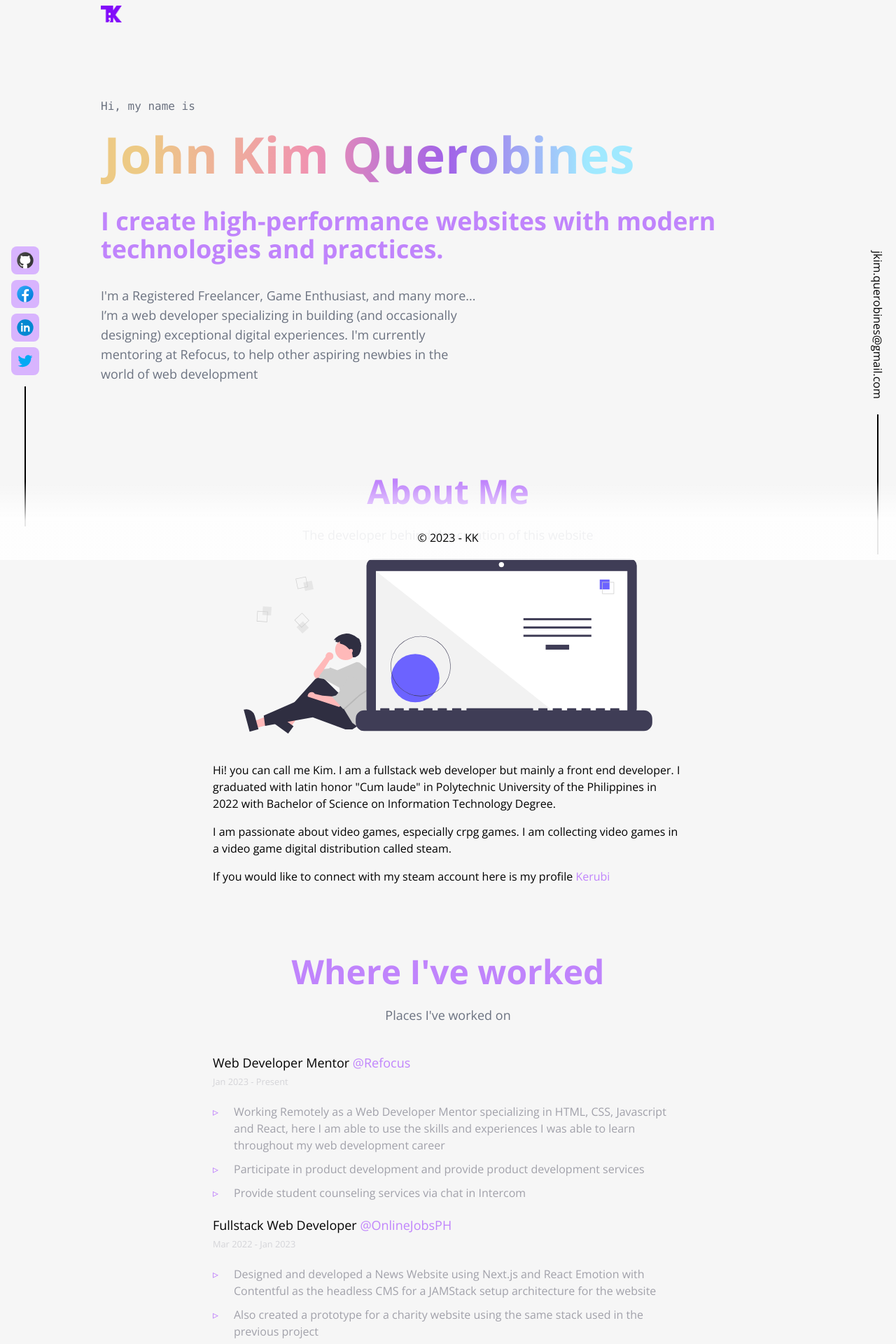
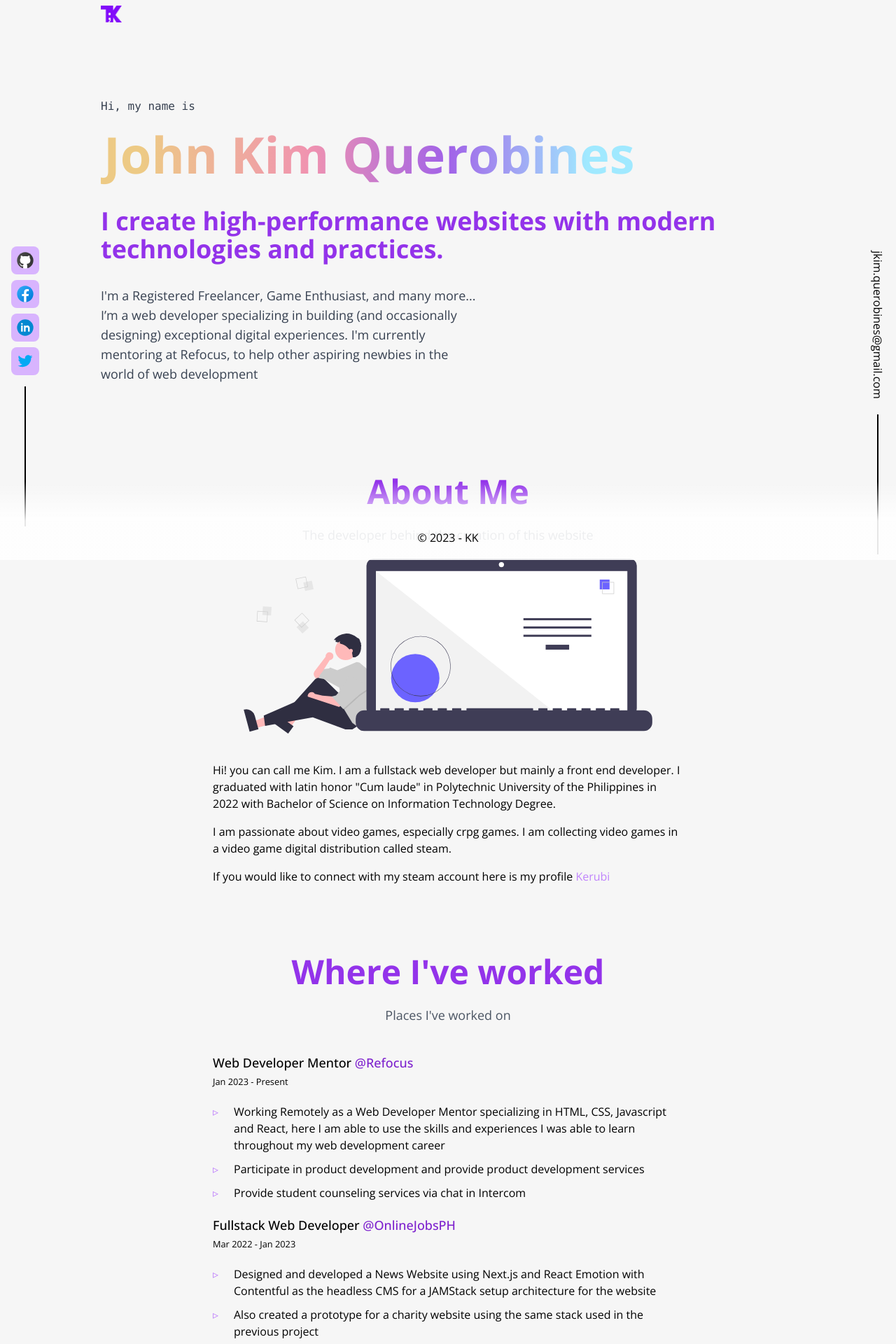
Before and after one commit to Kerubi-5/thekims-portfolio, a Next.js app: page / in a window 1280 px wide. Shown: the top 1920 px of the page at 70% size. Built offline with nearby package versions, Linux system fonts and the light colour scheme.

Commit message:
accessibility issues

```diff
--- a/components/common/Navbar.tsx
+++ b/components/common/Navbar.tsx
@@ -20,8 +20,8 @@ const Navbar = () => {
         <Link
           href={href}
           className={`${
-            isActive(href) ? "dark:text-purple-500 text-purple-500" : ""
-          } dark:text-white hover:text-purple-500 transition-colors`}
+            isActive(href) ? "dark:text-purple- 500 text-purple-600" : ""
+          } dark:text-white  dark:hover:text-purple-500 hover:text-purple-600 transition-colors font-semibold`}
           {...rest}
         >
           {label}
@@ -33,7 +33,7 @@ const Navbar = () => {
   return (
     <nav className="py-2">
       <Container className="flex justify-between items-center">
-        <Link href="/" className="text-2xl font-bold text-purple-500">
+        <Link href="/">
           <Image
             src="/assets/logo.png"
             alt="The Kims Logo Image"
--- a/pages/index.tsx
+++ b/pages/index.tsx
@@ -21,7 +21,9 @@ const Home = () => {
       <section className="flex flex-col justify-center items-center mb-10 lg:mt-5 max-w-2xl m-auto">
         <div className="sm:py-2 md:py-5 text-center">
           <h2 className="hover:text-gradient">{title}</h2>
-          <p className="text-lg text-gray-500">{description}</p>
+          <p className="text-lg text-gray-600 dark:text-gray-500">
+            {description}
+          </p>
         </div>
         {children}
       </section>
@@ -37,22 +39,22 @@ const Home = () => {
     return (
       <article key={title + date}>
         <div className="mb-5">
-          <h3 className="text-lg dark:text-zinc-200">
+          <h3 className="text-lg dark:text-zinc-200 font-medium">
             {title}{" "}
             <span
               title="Company"
               aria-label="Company"
-              className="text-purple-400"
+              className="text-purple-700 dark:text-purple-400"
             >
               @{company}
             </span>
           </h3>
-          <small className="text-zinc-300">{date}</small>
+          <small className="dark:text-zinc-300">{date}</small>
         </div>
 
         <ul className="list">
           {description.map((desc, idx) => (
-            <li key={idx} className="text-zinc-400">
+            <li key={idx} className="dark:text-zinc-400">
               {desc}
             </li>
           ))}
@@ -98,7 +100,7 @@ const Home = () => {
       <SEOHeader />
       <header>
         <div className="py-10 lg:pb-[90px] lg:pt-[80px]">
-          <p className="text-base text-gray-500 mb-5 font-mono">
+          <p className="text-base text-gray-700 dark:text-gray-500 mb-5 font-mono">
             Hi, my name is
           </p>
           <h1 className="headline">John Kim Querobines</h1>
@@ -106,7 +108,7 @@ const Home = () => {
             I create high-performance websites with modern technologies and
             practices.
           </h2>
-          <p className="text-base md:text-lg text-gray-500 max-w-[540px]">
+          <p className="text-base md:text-lg text-gray-700 dark:text-gray-500 max-w-[540px]">
             I&apos;m a Registered Freelancer, Game Enthusiast, and many more...
             I’m a web developer specializing in building (and occasionally
             designing) exceptional digital experiences. I&apos;m currently
@@ -154,7 +156,7 @@ const Home = () => {
         </p>
         <a
           href="mailto:johnkim.webdev@gmail.com"
-          className="border-purple-400 bg-transparent text-purple-400 border px-8 py-5 text-xl rounded-sm hover:bg-purple-400 transition-colors hover:text-white mb-3"
+          className="border-purple-600 dark:border-purple-400 bg-transparent text-purple-600 dark:text-purple-400 border px-8 py-5 text-xl rounded-sm hover:bg-purple-600 dark:hover:bg-purple-400 transition-colors hover:text-white mb-3"
         >
           Hit me with a Hello!
         </a>
--- a/pages/works.tsx
+++ b/pages/works.tsx
@@ -32,7 +32,7 @@ const Works = ({ works }: InferGetStaticPropsType<typeof getStaticProps>) => {
               />
             </div>
             <div className="details max-w-[600px]">
-              <h3 className="text-purple-400 text-xl font-bold">
+              <h3 className="text-purple-600 text-xl font-bold">
                 {item.title}
               </h3>
               {item.excerpt && (
--- a/styles/globals.css
+++ b/styles/globals.css
@@ -4,7 +4,7 @@
 
 @layer base {
   h2 {
-    @apply text-3xl md:text-4xl lg:text-5xl text-purple-400 font-bold mb-6;
+    @apply text-3xl md:text-4xl lg:text-5xl text-purple-600 dark:text-purple-400 font-bold mb-6;
   }
 
   /* Gives anchor links cool underline hover effect and after hover effect */
@@ -38,7 +38,7 @@
   }
 
   .subheadline {
-    @apply text-xl mb-4 md:text-3xl md:mb-6 lg:text-4xl text-purple-400 font-bold  lg:mb-8;
+    @apply text-xl mb-4 md:text-3xl md:mb-6 lg:text-4xl text-purple-600 dark:text-purple-400 font-bold  lg:mb-8;
   }
 
   .text-gradient {
```
